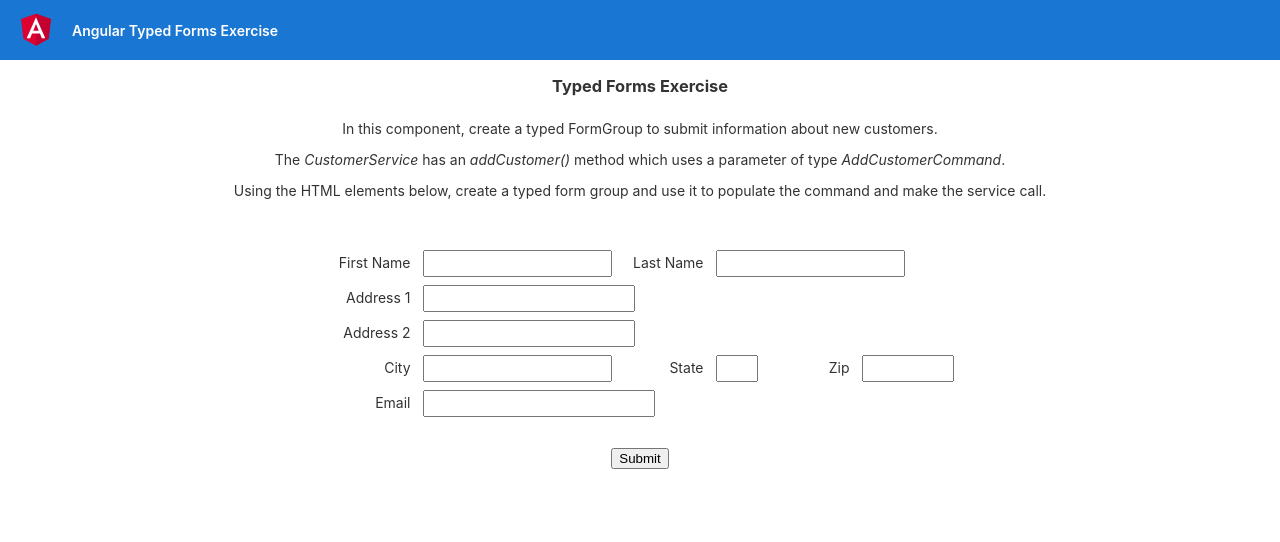
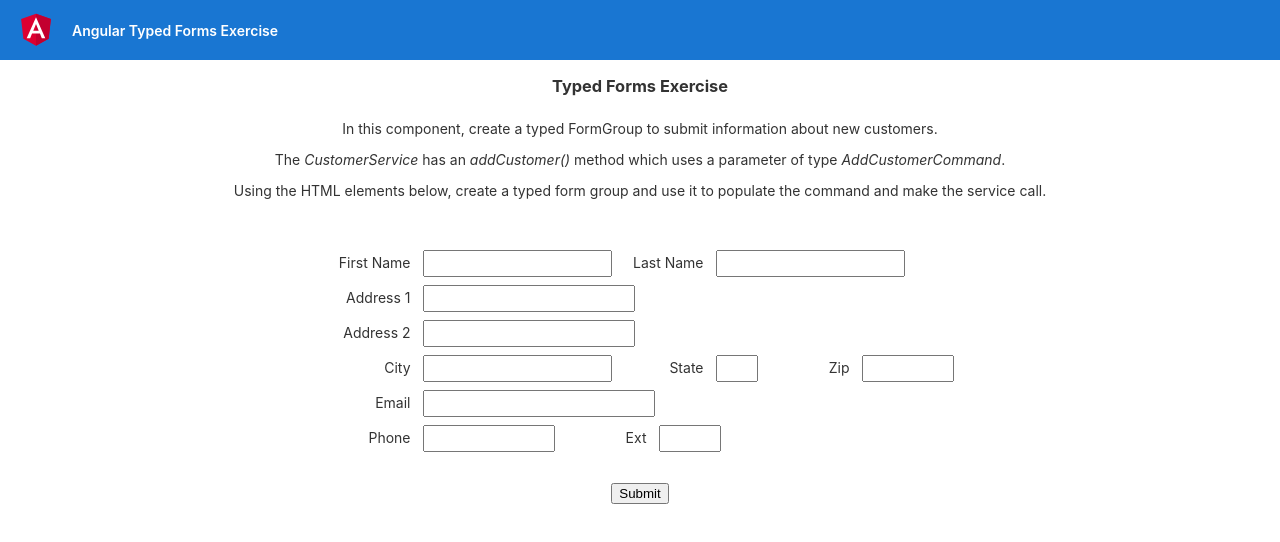
Before and after one commit to mylifeandcode/AngularTypedFormsExercise, an Angular app: page /exercise in a window 1280 px wide. Shown: the top 542 px of the page. Built offline with nearby package versions, Linux system fonts and the light colour scheme.

Commit message:
Form additions and model revisions

```diff
--- a/src/app/add-customer-command.ts
+++ b/src/app/add-customer-command.ts
@@ -7,7 +7,7 @@ export class AddCustomerCommand {
   public state: string;
   public postalCode: string;
   public emailAddress: string;
-  public phoneNumber: number;
+  public phoneNumber: string;
   public phoneExtension?: number;
   public birthDate: Date;
 
@@ -19,7 +19,7 @@ export class AddCustomerCommand {
     this.state = '';
     this.postalCode = '';
     this.emailAddress = '';
-    this.phoneNumber = 0;
+    this.phoneNumber = '';
     this.birthDate = new Date();
   }
 }
--- a/src/app/typed-form-exercise/typed-form-exercise.component.html
+++ b/src/app/typed-form-exercise/typed-form-exercise.component.html
@@ -9,8 +9,9 @@
     <label for="lastName">Last Name</label><input type="text" id="lastName"><br />
     <label for="address1">Address 1</label><input type="text" id="address1" class="address"><br />
     <label for="address2">Address 2</label><input type="text" id="address1" class="address"><br />
-    <label for="city">City</label><input type="text" id="city"> <label for="State">State</label> <input type="text" id="state" class="state">  <label for="postalCode">Zip</label> <input type="text" id="postalCode" class="postalCode"><br />
-    <label for="email">Email</label><input type="text" id="email" class="email">
+    <label for="city">City</label><input type="text" id="city"> <label for="State">State</label> <input type="text" id="state" class="state">  <label for="postalCode">Zip</label> <input type="text" id="postalCode" class="postal-code"><br />
+    <label for="email">Email</label><input type="text" id="email" class="email"><br />
+    <label for="phone">Phone</label><input type="string" id="phone" class="phone"><label for="phoneExt">Ext</label><input type="number" id="phoneExt" class="phone-ext">
   </form>
 
   <p>
--- a/src/app/typed-form-exercise/typed-form-exercise.component.scss
+++ b/src/app/typed-form-exercise/typed-form-exercise.component.scss
@@ -23,7 +23,7 @@ form {
   width: 30px;
 }
 
-.postalCode {
+.postal-code {
   width: 80px;
 }
 
@@ -34,3 +34,11 @@ form {
 .email {
   width: 220px;
 }
+
+.phone {
+  width: 120px;
+}
+
+.phone-ext {
+  width: 50px;
+}
```
